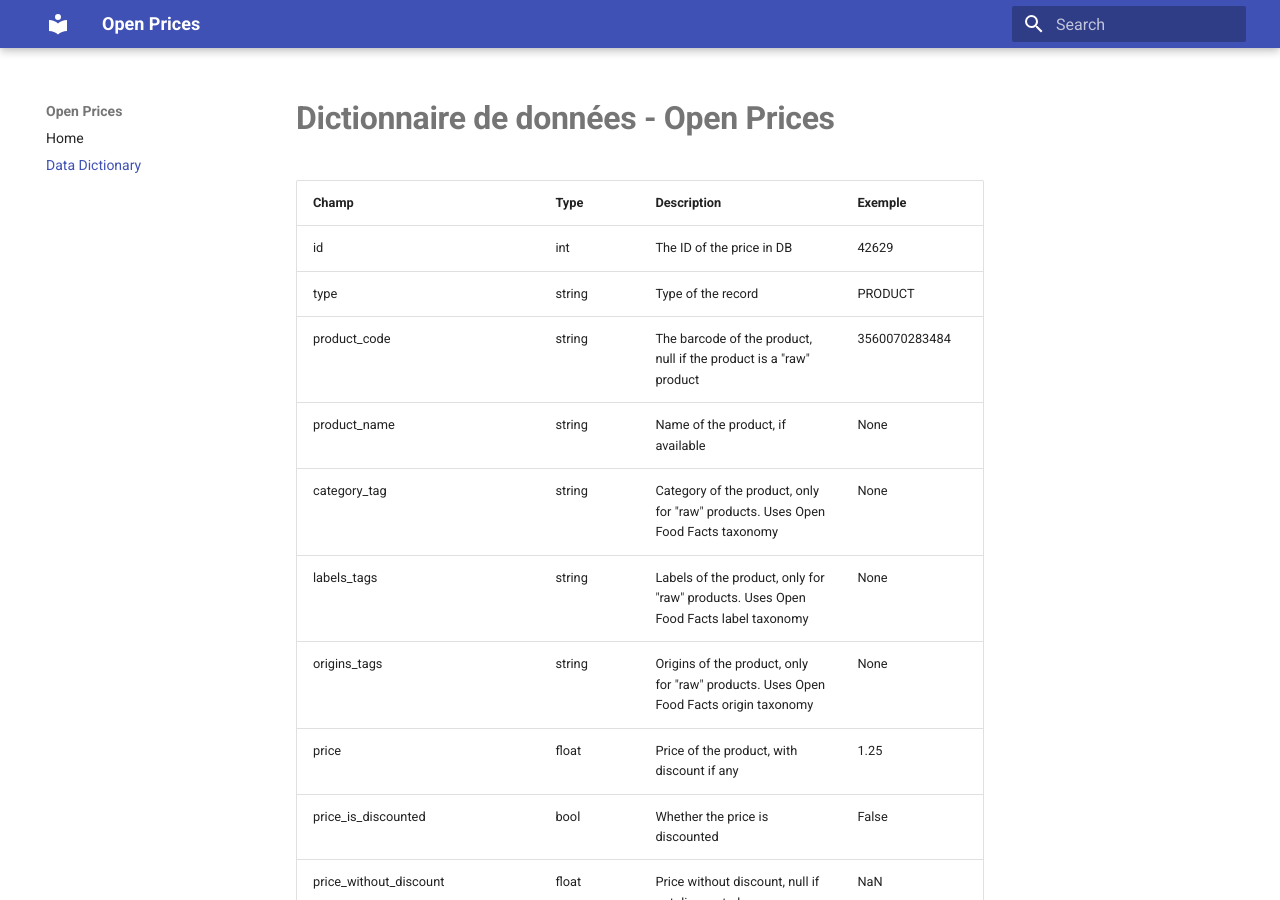
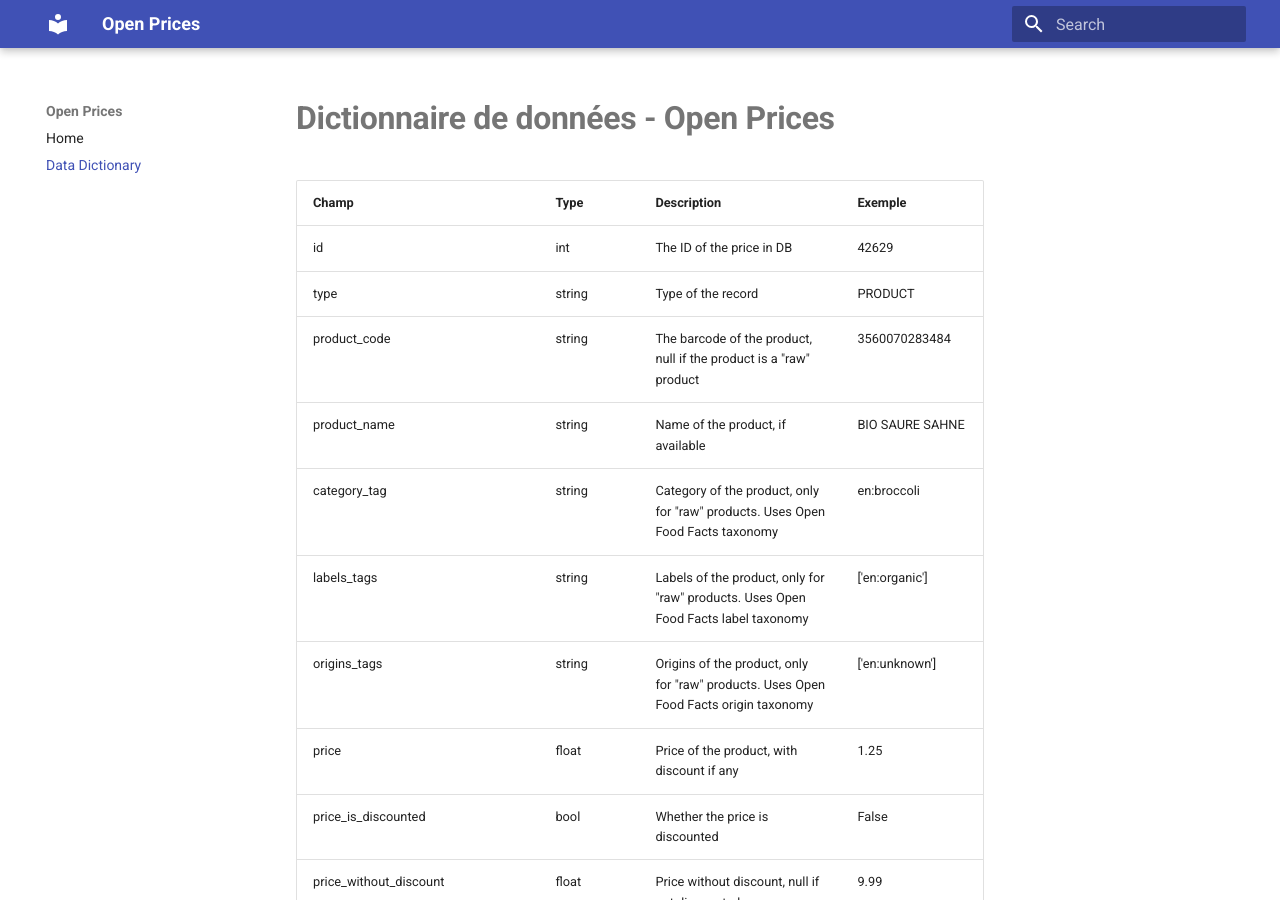
Before and after one commit to Ornellah/open_prices, an MkDocs documentation site: the page built from docs/data_dictionary.md, in a window 1280 px wide and 900 px high. Built offline with MkDocs 1.6.1 and Material for MkDocs 9.7.7, drawn with Linux system fonts in a browser that asks for light colours; some of the changed text lies outside the part shown.

Commit message:
update dictionnary

```diff
--- a/docs/data_dictionary.md
+++ b/docs/data_dictionary.md
@@ -5,13 +5,13 @@
 | id | int | The ID of the price in DB | 42629 |
 | type | string | Type of the record | PRODUCT |
 | product_code | string | The barcode of the product, null if the product is a "raw" product | 3560070283484 |
-| product_name | string | Name of the product, if available | None |
-| category_tag | string | Category of the product, only for "raw" products. Uses Open Food Facts taxonomy | None |
-| labels_tags | string | Labels of the product, only for "raw" products. Uses Open Food Facts label taxonomy | None |
-| origins_tags | string | Origins of the product, only for "raw" products. Uses Open Food Facts origin taxonomy | None |
+| product_name | string | Name of the product, if available | BIO SAURE SAHNE |
+| category_tag | string | Category of the product, only for "raw" products. Uses Open Food Facts taxonomy | en:broccoli |
+| labels_tags | string | Labels of the product, only for "raw" products. Uses Open Food Facts label taxonomy | ['en:organic'] |
+| origins_tags | string | Origins of the product, only for "raw" products. Uses Open Food Facts origin taxonomy | ['en:unknown'] |
 | price | float | Price of the product, with discount if any | 1.25 |
 | price_is_discounted | bool | Whether the price is discounted | False |
-| price_without_discount | float | Price without discount, null if not discounted | NaN |
+| price_without_discount | float | Price without discount, null if not discounted | 9.99 |
 | price_per | string | Unit for which the price is given (e.g., "KILOGRAM", "UNIT") | KILOGRAM |
 | currency | string | Currency of the price | EUR |
 | location_osm_id | int | OpenStreetMap ID of the location | 123456789 |
@@ -35,7 +35,7 @@
 | location_osm_address_country_code | string | Country code | FR |
 | location_osm_lat | float | Latitude of the location | 48.848500 |
 | location_osm_lon | float | Longitude of the location | 2.370951 |
-| location_website_url | string | Website URL of the store if available | None |
-| location_source | string | Source of the location info | None |
+| location_website_url | string | Website URL of the store if available | https://www.but.fr |
+| location_source | string | Source of the location info | API |
 | location_created | datetime | Timestamp when the location record was created | 2024-01-16 18:29:47 |
 | location_updated | datetime | Timestamp when the location record was last updated | 2024-08-25 13:41:04 |
```
